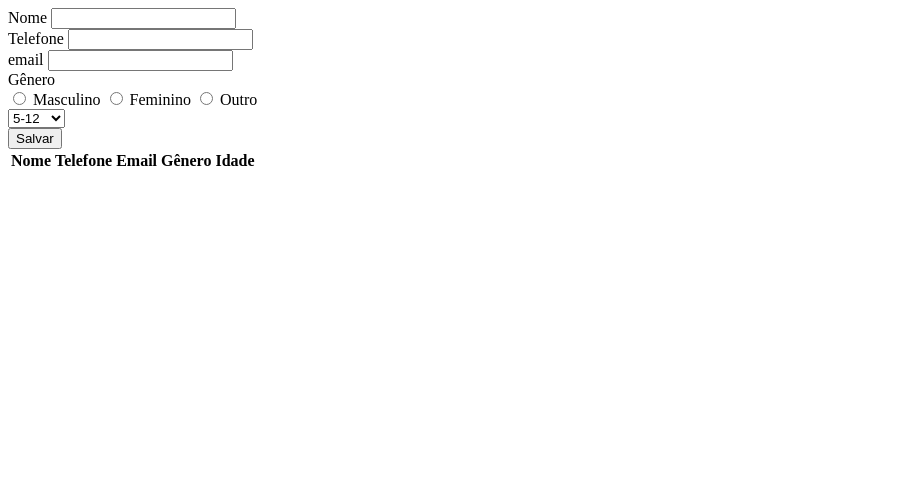
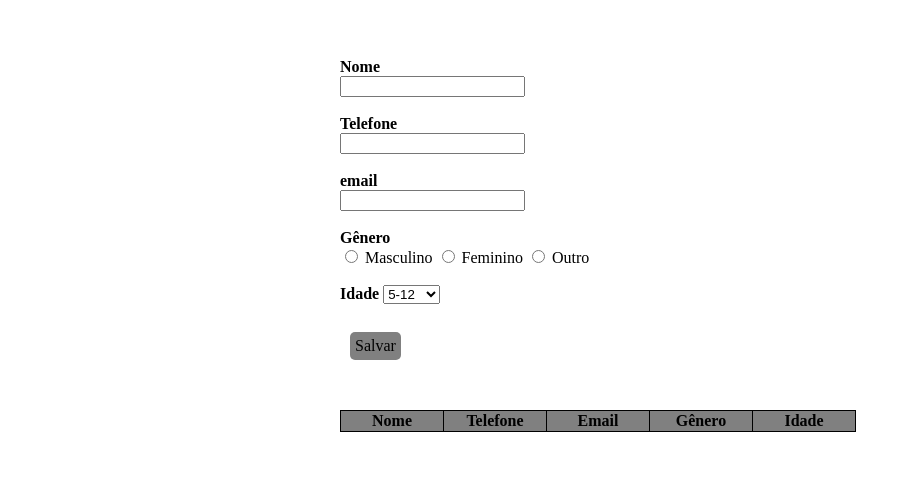
Before and after one commit to albertobazilio98/simpleHtmlForm, a plain HTML site: page index.html in a window 1280 px wide. Shown: the whole page, without its empty margins (0-911 px from the left). Drawn offline with Linux system fonts and the light colour scheme.

Commit message:
[NEW] styles

```diff
--- a/app.css
+++ b/app.css
@@ -0,0 +1,34 @@
+.container {
+  width: 600px;
+  margin: auto;
+  padding: 50px;
+}
+
+.table {
+  margin-top: 50px;
+  text-align: center;
+  border-collapse: collapse;
+}
+
+.table th {
+  width: 100px;
+  background-color: grey;
+  border: 1px solid;
+}
+
+td {
+  background-color: lightgrey;
+}
+
+.main-label {
+  width: 50px;
+  font-weight: bold;
+}
+
+.button {
+  width: fit-content;
+  margin: 10px;
+  padding: 5px;
+  background-color: grey;
+  border-radius: 5px;
+}
--- a/index.html
+++ b/index.html
@@ -5,43 +5,45 @@
     <link rel="stylesheet" href="app.css">
   </head>
   <body>
-    <form id="form">
-      <label for="name">Nome</label>
-      <input type="text" name="name" id="name">
+    <div class="container">
+      <form id="form" class="form">
+        <label class="main-label" for="name">Nome</label><br/>
+        <input type="text" name="name" id="name"><br/>
         <br/>
-      <label for="phone">Telefone</label>
-      <input type="text" name="phone" id="phone">
+        <label class="main-label" for="phone">Telefone</label><br/>
+        <input type="text" name="phone" id="phone"><br/>
         <br/>
-      <label for="email">email</label>
-      <input type="email" name="email" id="email">
+        <label class="main-label" for="email">email</label><br/>
+        <input type="email" name="email" id="email"><br/>
         <br/>
-      <label for="gender">Gênero</label>
-      <br/>
-      <input type="radio" name="gender" value="masculine" id="masculine">
+        <label class="main-label" for="gender">Gênero</label><br/>
+        <input type="radio" name="gender" value="M" id="masculine">
         <label for="masculine">Masculino</label>
-      <input type="radio" name="gender" value="feminine" id="feminine">
+        <input type="radio" name="gender" value="F" id="feminine">
         <label for="feminine">Feminino</label>
-      <input type="radio" name="gender" value="other" id="other">
+        <input type="radio" name="gender" value="O" id="other">
         <label for="other">Outro</label>
-      <br/>
-      <select name="age">
+        <br/><br/>
+        <label class="main-label" for="age">Idade</label>
+        <select name="age" id="age">
           <option value="5-12">5-12</option>
           <option value="12-18">12-18</option>
           <option value="18-25">18-25</option>
           <option value="25+">25+</option>
-      </select>
-
+        </select><br/>
+        <br/>
       </form>
-    <button onclick="getFormData()">Salvar</button>
-    <table id="table">
+      <div class="button" onclick="getFormData()">Salvar</div>
+      <table class="table" id="table" border="1">
         <tr>
-        <th>Nome</th>
-        <th>Telefone</th>
-        <th>Email</th>
-        <th>Gênero</th>
-        <th>Idade</th>
+          <th class="name-cell">Nome</th>
+          <th class="phone-cell">Telefone</th>
+          <th class="email-cell">Email</th>
+          <th class="gender-cell">Gênero</th>
+          <th class="age-cell">Idade</th>
         </tr>
       </table>
+    </div>
   </body>
   <script type="text/javascript" src = "app.js"></script>
 </html>
```
Lines whose indentation alone changed are shown as unchanged.
